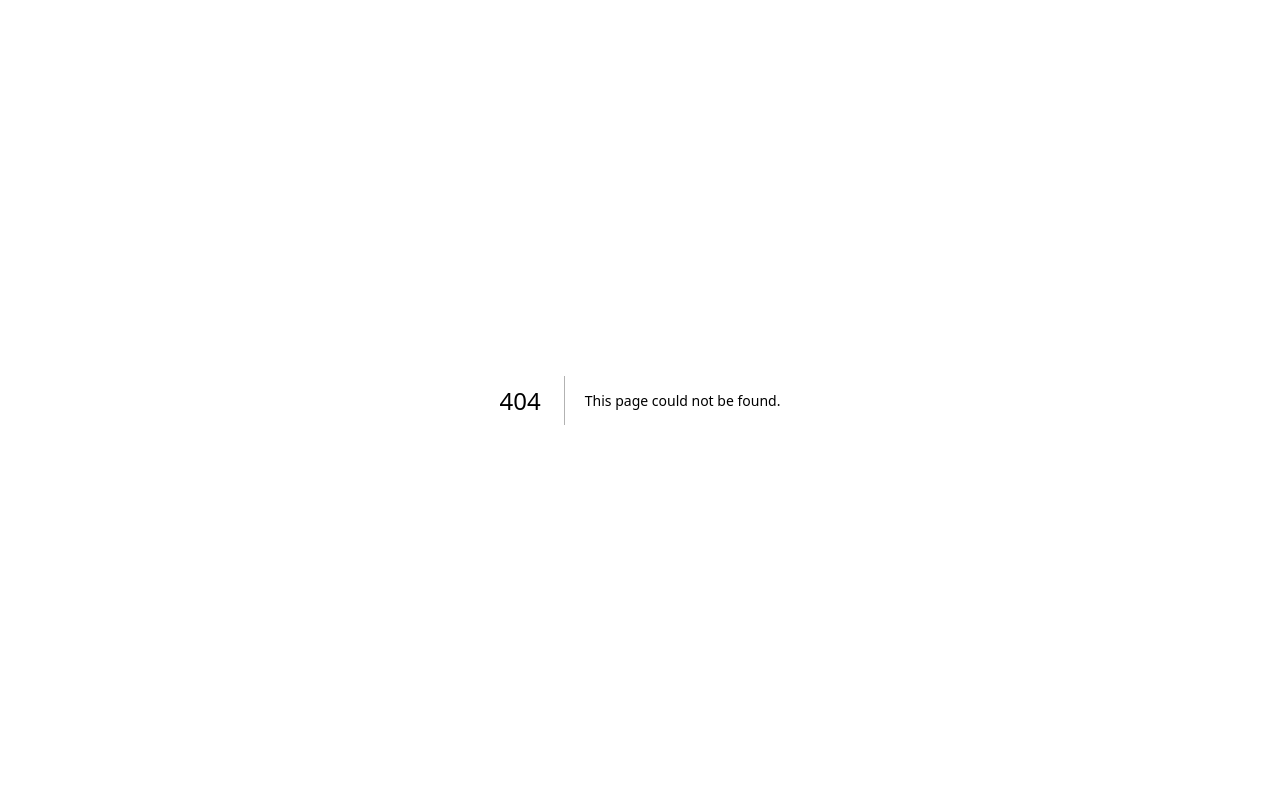
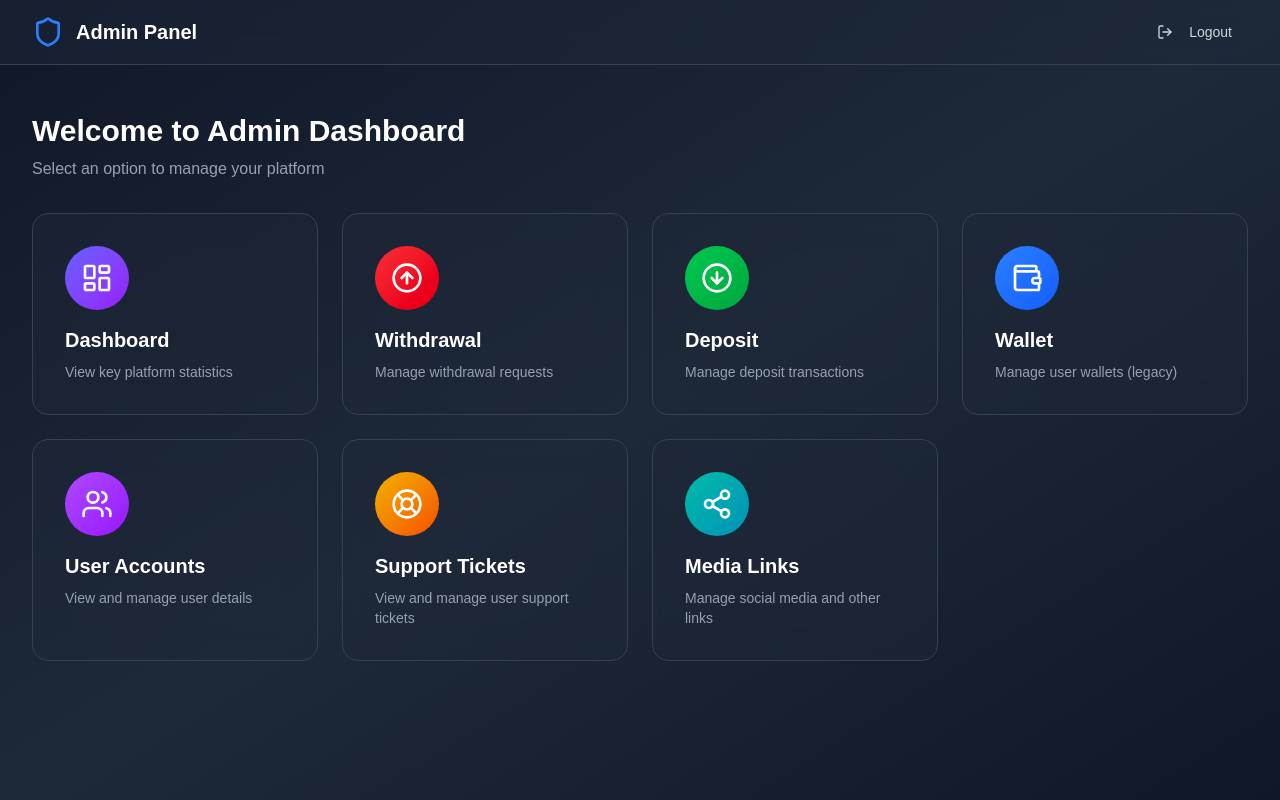
Before and after one commit to team-pr01/World-Market-Client, a Next.js app: page /admin in a window 1280 px wide. Before the commit this address had no page. Built offline with nearby package versions, Linux system fonts and the light colour scheme.

Commit message:
Added admin layout with navigation page

```diff
--- /dev/null
+++ b/src/app/(adminLayout)/admin/layout.tsx
@@ -0,0 +1,5 @@
+
+export default function AdminLayout({ children }: { children: React.ReactNode }) {
+
+  return <>{children}</>
+}
--- /dev/null
+++ b/src/app/(adminLayout)/admin/page.tsx
@@ -0,0 +1,138 @@
+"use client"
+
+import { useRouter } from "next/navigation"
+import {
+  Wallet,
+  ArrowDownCircle,
+  ArrowUpCircle,
+  LogOut,
+  Shield,
+  Users,
+  LifeBuoy,
+  Share2,
+  LayoutDashboard,
+} from "lucide-react"
+import { Button } from "@/components/reusable/Button/Button"
+import Link from "next/link"
+
+export default function AdminDashboard() {
+  const router = useRouter()
+
+  const handleLogout = () => {
+    localStorage.removeItem("adminAuthenticated")
+    router.push("/admin/login")
+  }
+
+  const menuItems = [
+    {
+      title: "Dashboard",
+      description: "View key platform statistics",
+      icon: LayoutDashboard, // New Icon
+      color: "from-indigo-500 to-purple-600", // Example color
+      href: "/admin/dashboard", // Link to the new page
+    },
+    {
+      title: "Withdrawal",
+      description: "Manage withdrawal requests",
+      icon: ArrowUpCircle,
+      color: "from-red-500 to-red-600",
+      href: "/admin/withdrawal",
+    },
+    {
+      title: "Deposit",
+      description: "Manage deposit transactions",
+      icon: ArrowDownCircle,
+      color: "from-green-500 to-green-600",
+      href: "/admin/deposit",
+    },
+    {
+      title: "Wallet",
+      description: "Manage user wallets (legacy)",
+      icon: Wallet,
+      color: "from-blue-500 to-blue-600",
+      href: "/admin/wallet",
+    },
+    {
+      title: "User Accounts",
+      description: "View and manage user details",
+      icon: Users,
+      color: "from-purple-500 to-purple-600",
+      href: "/admin/accounts",
+    },
+    {
+      // New Menu Item for Support Tickets
+      title: "Support Tickets",
+      description: "View and manage user support tickets",
+      icon: LifeBuoy,
+      color: "from-yellow-500 to-orange-600", // Example color
+      href: "/admin/support",
+    },
+    {
+      title: "Media Links",
+      description: "Manage social media and other links",
+      icon: Share2, // Using Share2 icon for media/sharing
+      color: "from-teal-500 to-cyan-600",
+      href: "/admin/media",
+    },
+  ]
+
+  return (
+    <div className="min-h-screen bg-gradient-to-br from-gray-900 via-gray-800 to-gray-900 text-white">
+      {/* Header */}
+      <header className="bg-gray-800/50 backdrop-blur-lg border-b border-gray-700">
+        <div className="max-w-7xl mx-auto px-4 sm:px-6 lg:px-8">
+          <div className="flex items-center justify-between h-16">
+            <div className="flex items-center">
+              <Shield className="w-8 h-8 text-blue-500 mr-3" />
+              <h1 className="text-xl font-bold text-white">Admin Panel</h1>
+            </div>
+            <Button onClick={handleLogout} variant="ghost" className="text-gray-300 hover:text-white hover:bg-gray-700">
+              <LogOut className="w-4 h-4 mr-2" />
+              Logout
+            </Button>
+          </div>
+        </div>
+      </header>
+
+      {/* Main Content */}
+      <main className="max-w-7xl mx-auto px-4 sm:px-6 lg:px-8 py-12">
+        <div className="mb-8">
+          <h2 className="text-3xl font-bold text-white mb-2">Welcome to Admin Dashboard</h2>
+          <p className="text-gray-400">Select an option to manage your platform</p>
+        </div>
+
+        {/* Menu Grid */}
+        <div className="grid grid-cols-1 md:grid-cols-2 lg:grid-cols-3 xl:grid-cols-4 gap-6">
+          {menuItems.map((item) => {
+            const Icon = item.icon
+            return (
+              <Link
+                key={item.title}
+                href={item.href}
+                className="group relative overflow-hidden rounded-2xl bg-gray-800/50 backdrop-blur-lg border border-gray-700 p-6 md:p-8 transition-all duration-300 hover:scale-[1.02] hover:shadow-2xl focus:outline-none focus:ring-2 focus:ring-purple-500"
+              >
+                <div
+                  className={`absolute inset-0 bg-gradient-to-br ${item.color} opacity-0 group-hover:opacity-10 transition-opacity duration-300`}
+                />
+                <div className="relative z-10">
+                  <div
+                    className={`inline-flex items-center justify-center w-12 h-12 md:w-16 md:h-16 rounded-full bg-gradient-to-br ${item.color} mb-4`}
+                  >
+                    <Icon className="w-6 h-6 md:w-8 md:h-8 text-white" />
+                  </div>
+                  <h3 className="text-lg md:text-xl font-bold text-white mb-2">{item.title}</h3>
+                  <p className="text-gray-400 text-sm">{item.description}</p>
+                </div>
+                <div className="absolute bottom-4 right-4 opacity-0 group-hover:opacity-100 transition-opacity duration-300 hidden sm:block">
+                  <svg className="w-6 h-6 text-gray-400" fill="none" viewBox="0 0 24 24" stroke="currentColor">
+                    <path strokeLinecap="round" strokeLinejoin="round" strokeWidth={2} d="M9 5l7 7-7 7" />
+                  </svg>
+                </div>
+              </Link>
+            )
+          })}
+        </div>
+      </main>
+    </div>
+  )
+}
```
